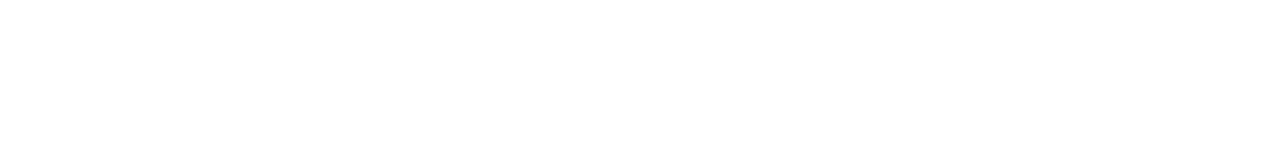
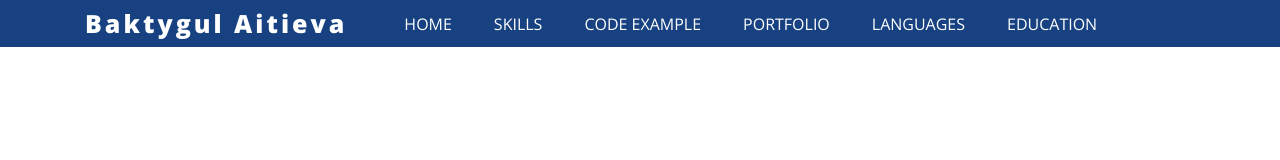
Before and after one commit to baktygulaitieva/portfolio-1, a plain HTML site: page index.html in a window 1280 px wide. Drawn offline with nearby package versions, Linux system fonts and the light colour scheme.

Commit message:
add header

```diff
--- a/css/styles.css
+++ b/css/styles.css
@@ -0,0 +1,75 @@
+:root {
+  --accent: #174180;
+  --accent-light: #3764a7;
+  --pure-white: #fff;
+}
+
+html {
+  box-sizing: border-box;
+  scroll-behavior: smooth;
+}
+*,
+*::before,
+*::after {
+  box-sizing: inherit;
+}
+
+body {
+  margin: 0;
+  font-family: "Open Sans", sans-serif;
+  color: var(--accent);
+}
+
+.container {
+  width: 1140px;
+  margin: 0 auto;
+  padding: 0 15px;
+}
+
+.header {
+  background-color: var(--accent);
+}
+
+.header a {
+  color: var(--pure-white);
+  text-decoration: none;
+}
+
+.header-nav {
+  padding: 11px 0;
+  display: flex;
+  justify-content: space-between;
+  align-items: center;
+}
+
+.header-logo {
+  width: 30%;
+
+  font-size: 25px;
+  line-height: 25px;
+  font-weight: 800;
+  letter-spacing: 3px;
+}
+
+.header-menu {
+  width: 78%;
+  display: flex;
+  flex-wrap: wrap;
+  gap: 20px;
+  margin: 0;
+  padding: 0;
+  list-style: none;
+}
+
+.header-menu-link {
+  padding: 11px;
+  font-size: 16px;
+  line-height: 16px;
+
+  text-transform: uppercase;
+  transition: background-color 0.3s;
+}
+
+.header-menu-link:hover {
+  background-color: var(--accent-light);
+}
--- a/index.html
+++ b/index.html
@@ -5,7 +5,41 @@
     <meta http-equiv="X-UA-Compatible" content="IE=edge" />
     <meta name="viewport" content="width=device-width, initial-scale=1.0" />
     <title>Baktygul Aitieva</title>
-    <link rel="stylesheet" href="css/styles.css"
+    <link rel="preconnect" href="https://fonts.googleapis.com" />
+    <link rel="preconnect" href="https://fonts.gstatic.com" crossorigin />
+    <link
+      href="https://fonts.googleapis.com/css2?family=Open+Sans:wght@300;400;700;800&display=swap"
+      rel="stylesheet"
+    />
+    <link rel="stylesheet" href="css/styles.css" />
   </head>
-  <body></body>
+  <body>
+    <header class="header">
+      <div class="container">
+        <nav class="header-nav">
+          <a href="#" class="header-logo">Baktygul Aitieva</a>
+          <ul class="header-menu">
+            <li class="header-menu-item">
+              <a href="#home" class="header-menu-link">Home</a>
+            </li>
+            <li class="header-menu-item">
+              <a href="#skills" class="header-menu-link">Skills</a>
+            </li>
+            <li class="header-menu-item">
+              <a href="#code" class="header-menu-link">Code example</a>
+            </li>
+            <li class="header-menu-item">
+              <a href="#portfolio" class="header-menu-link">Portfolio</a>
+            </li>
+            <li class="header-menu-item">
+              <a href="#languages" class="header-menu-link">Languages</a>
+            </li>
+            <li class="header-menu-item">
+              <a href="#education" class="header-menu-link">Education</a>
+            </li>
+          </ul>
+        </nav>
+      </div>
+    </header>
+  </body>
 </html>
```
